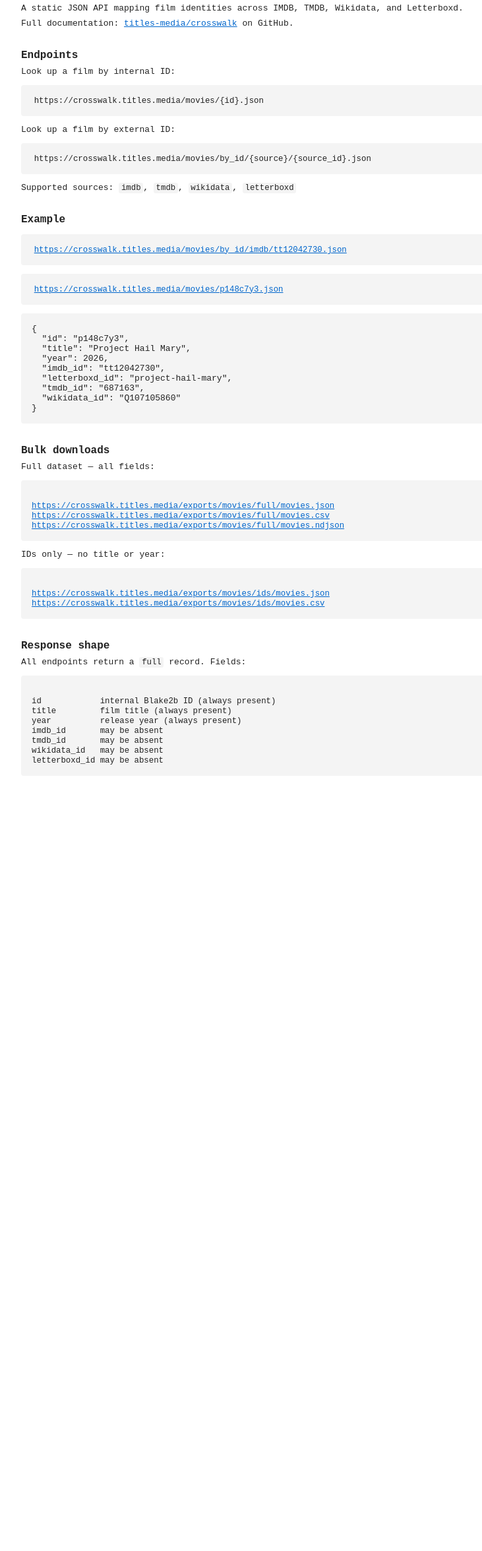
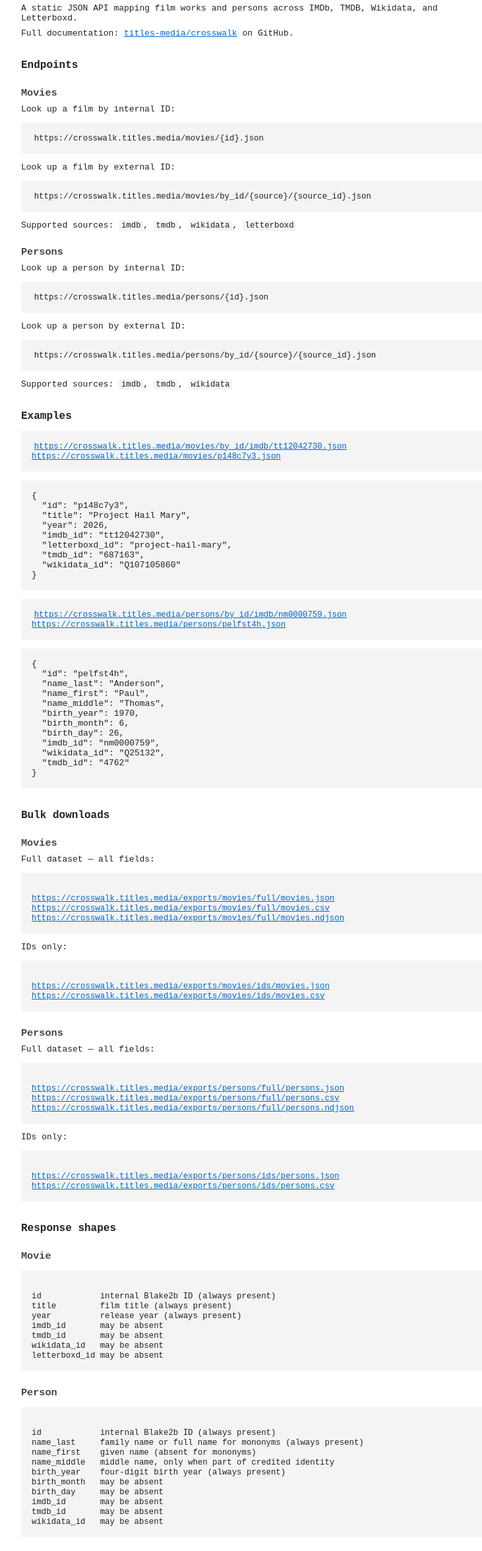
Before and after one commit to titles-media/crosswalk, an Astro site: page / in a window 1280 px wide. Shown: the part 73-2424 px from the top of the page at 66% size, without its empty margins (248-979 px from the left). Before the commit the page ends 1297 px from the top, so only its background shows below. Built offline with nearby package versions, Linux system fonts and the light colour scheme; Astro itself is replaced by a stand-in of ours.

Commit message:
Add persons endpoints

```diff
--- a/src/pages/index.astro
+++ b/src/pages/index.astro
@@ -15,6 +15,7 @@
       h1 { font-size: 1.2rem; margin-bottom: 0.25rem; }
       p { margin: 0.5rem 0; }
       h2 { font-size: 1rem; margin-top: 2rem; margin-bottom: 0.5rem; }
+      h3 { font-size: 0.95rem; margin-top: 1.5rem; margin-bottom: 0.25rem; color: #444; }
       code { background: #f4f4f4; padding: 0.1em 0.3em; border-radius: 3px; font-size: 0.95em; }
       pre { background: #f4f4f4; padding: 1rem; border-radius: 4px; overflow-x: auto; }
       a { color: #0066cc; }
@@ -23,21 +24,28 @@
   </head>
   <body>
     <h1>crosswalk.titles.media</h1>
-    <p>A static JSON API mapping film identities across IMDB, TMDB, Wikidata, and Letterboxd.</p>
+    <p>A static JSON API mapping film works and persons across IMDb, TMDB, Wikidata, and Letterboxd.</p>
     <p>Full documentation: <a href="https://github.com/titles-media/crosswalk">titles-media/crosswalk</a> on GitHub.</p>
 
     <h2>Endpoints</h2>
 
+    <h3>Movies</h3>
     <p>Look up a film by internal ID:</p>
     <pre><code>{BASE}/movies/&#123;id&#125;.json</code></pre>
-
     <p>Look up a film by external ID:</p>
     <pre><code>{BASE}/movies/by_id/&#123;source&#125;/&#123;source_id&#125;.json</code></pre>
     <p>Supported sources: <code>imdb</code>, <code>tmdb</code>, <code>wikidata</code>, <code>letterboxd</code></p>
 
-    <h2>Example</h2>
-    <pre><code><a href="/movies/by_id/imdb/tt12042730.json">{BASE}/movies/by_id/imdb/tt12042730.json</a></code></pre>
-    <pre><code><a href="/movies/p148c7y3.json">{BASE}/movies/p148c7y3.json</a></code></pre>
+    <h3>Persons</h3>
+    <p>Look up a person by internal ID:</p>
+    <pre><code>{BASE}/persons/&#123;id&#125;.json</code></pre>
+    <p>Look up a person by external ID:</p>
+    <pre><code>{BASE}/persons/by_id/&#123;source&#125;/&#123;source_id&#125;.json</code></pre>
+    <p>Supported sources: <code>imdb</code>, <code>tmdb</code>, <code>wikidata</code></p>
+
+    <h2>Examples</h2>
+    <pre><code><a href="/movies/by_id/imdb/tt12042730.json">{BASE}/movies/by_id/imdb/tt12042730.json</a>
+<a href="/movies/p148c7y3.json">{BASE}/movies/p148c7y3.json</a></code></pre>
     <pre>{JSON.stringify({
       id: "p148c7y3",
       title: "Project Hail Mary",
@@ -48,19 +56,48 @@
       wikidata_id: "Q107105860"
     }, null, 2)}</pre>
 
+    <pre><code><a href="/persons/by_id/imdb/nm0000759.json">{BASE}/persons/by_id/imdb/nm0000759.json</a>
+<a href="/persons/pelfst4h.json">{BASE}/persons/pelfst4h.json</a></code></pre>
+    <pre>{JSON.stringify({
+      id: "pelfst4h",
+      name_last: "Anderson",
+      name_first: "Paul",
+      name_middle: "Thomas",
+      birth_year: 1970,
+      birth_month: 6,
+      birth_day: 26,
+      imdb_id: "nm0000759",
+      wikidata_id: "Q25132",
+      tmdb_id: "4762"
+    }, null, 2)}</pre>
+
     <h2>Bulk downloads</h2>
+
+    <h3>Movies</h3>
     <p>Full dataset — all fields:</p>
     <pre><code>
 <a href="/exports/movies/full/movies.json">{BASE}/exports/movies/full/movies.json</a>
 <a href="/exports/movies/full/movies.csv">{BASE}/exports/movies/full/movies.csv</a>
 <a href="/exports/movies/full/movies.ndjson">{BASE}/exports/movies/full/movies.ndjson</a></code></pre>
-    <p>IDs only — no title or year:</p>
+    <p>IDs only:</p>
     <pre><code>
 <a href="/exports/movies/ids/movies.json">{BASE}/exports/movies/ids/movies.json</a>
 <a href="/exports/movies/ids/movies.csv">{BASE}/exports/movies/ids/movies.csv</a></code></pre>
 
-    <h2>Response shape</h2>
-    <p>All endpoints return a <code>full</code> record. Fields:</p>
+    <h3>Persons</h3>
+    <p>Full dataset — all fields:</p>
+    <pre><code>
+<a href="/exports/persons/full/persons.json">{BASE}/exports/persons/full/persons.json</a>
+<a href="/exports/persons/full/persons.csv">{BASE}/exports/persons/full/persons.csv</a>
+<a href="/exports/persons/full/persons.ndjson">{BASE}/exports/persons/full/persons.ndjson</a></code></pre>
+    <p>IDs only:</p>
+    <pre><code>
+<a href="/exports/persons/ids/persons.json">{BASE}/exports/persons/ids/persons.json</a>
+<a href="/exports/persons/ids/persons.csv">{BASE}/exports/persons/ids/persons.csv</a></code></pre>
+
+    <h2>Response shapes</h2>
+
+    <h3>Movie</h3>
     <pre><code>
 id            internal Blake2b ID (always present)
 title         film title (always present)
@@ -70,5 +107,19 @@
 wikidata_id   may be absent
 letterboxd_id may be absent
 </code></pre>
+
+    <h3>Person</h3>
+    <pre><code>
+id            internal Blake2b ID (always present)
+name_last     family name or full name for mononyms (always present)
+name_first    given name (absent for mononyms)
+name_middle   middle name, only when part of credited identity
+birth_year    four-digit birth year (always present)
+birth_month   may be absent
+birth_day     may be absent
+imdb_id       may be absent
+tmdb_id       may be absent
+wikidata_id   may be absent
+</code></pre>
   </body>
 </html>
```
Also changed, not shown: src/pages/persons/[id].json.js (added, +19 -0 lines), src/pages/persons/by_id/[source]/[source_id].json.js (added, +31 -0 lines).
